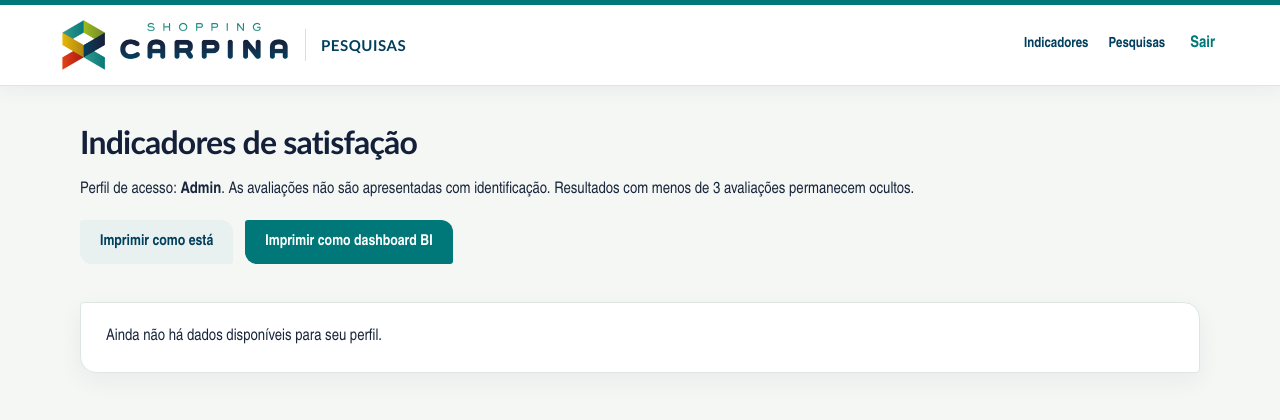
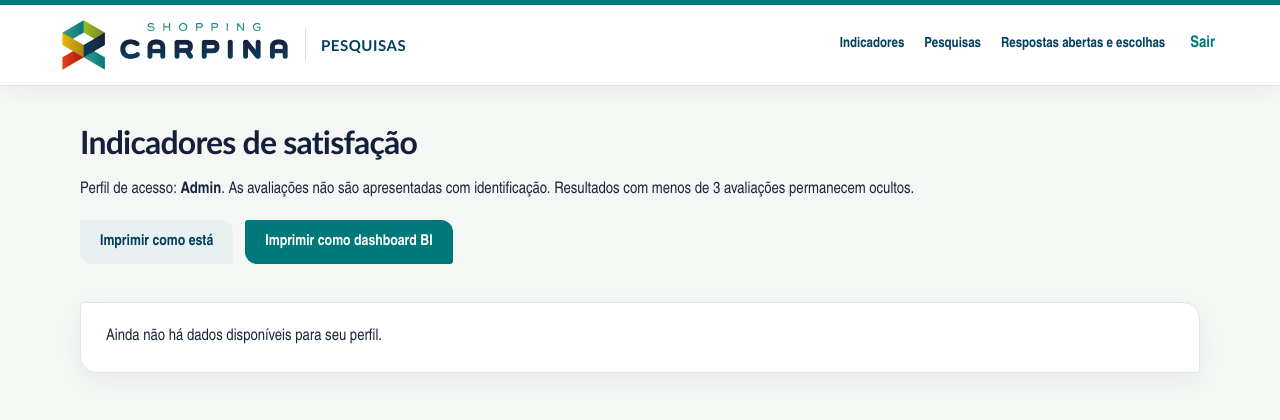
Before and after one commit to julicorlando/pesquisa, a Flask app: page /dashboard in a window 1280 px wide. Shown: the top 420 px of the page. Run offline with Flask 3, Linux system fonts and the light colour scheme; a user stored in the database is signed in; tables that the repository leaves empty hold one stand-in row (values such as "Sample post"); some libraries are stand-ins or nearby versions.

Commit message:
Expose general answers and SMTP settings navigation

```diff
--- a/templates/base.html
+++ b/templates/base.html
@@ -25,8 +25,9 @@
           <a href="{{ url_for('users') }}">Usuários</a>
           <a href="{{ url_for('admin_responses') }}">Respostas antigas</a>
           <a href="{{ url_for('identities') }}">Identificações</a>
-          <a href="{{ url_for('open_answers') }}">Respostas abertas</a>
+          <a href="{{ url_for('smtp_settings') }}">Configuração SMTP</a>
         {% endif %}
+        <a href="{{ url_for('open_answers') }}">Respostas abertas e escolhas</a>
         {% if current_user.role in ('master','auditoria') %}
           <a href="{{ url_for('audit') }}">Auditoria</a>
         {% endif %}
```
